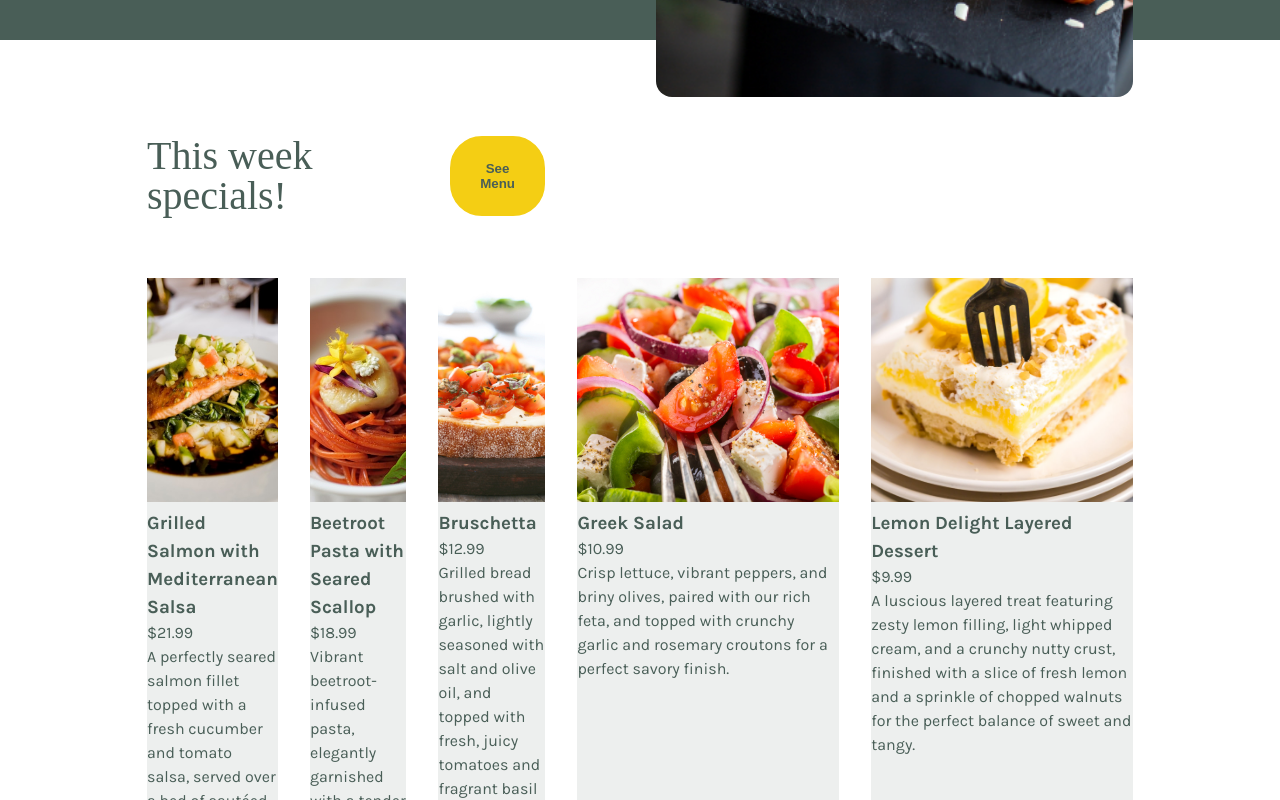
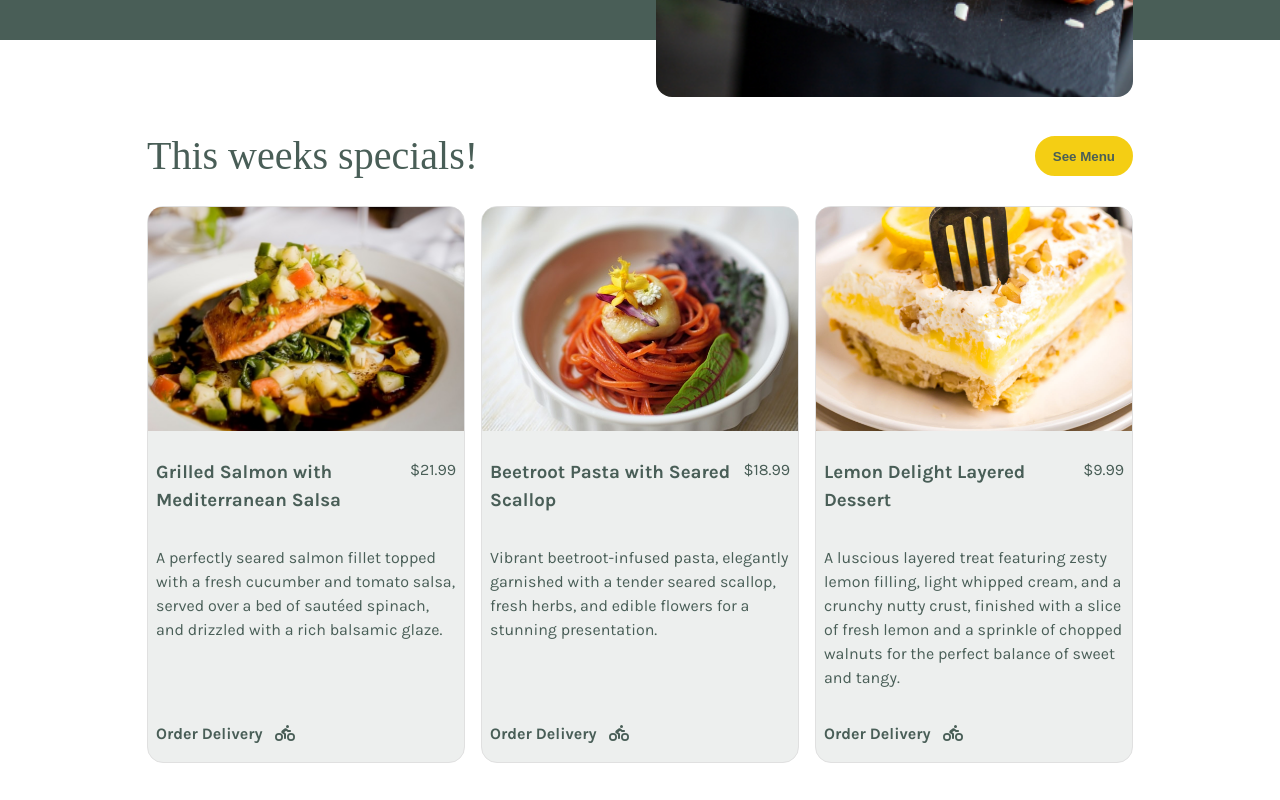
Before and after one commit to fcuevas6/Francisco-Little-Lemon-Website, a React (Create React App) app in the folder little-lemon/: page / in a window 1280 px wide. Shown: the part 500-1300 px from the top of the page. Built offline with nearby package versions, Linux system fonts and the light colour scheme; a web font is replaced by a local one.

Commit message:
Weekly Special Refactoring
Added grid template to weekly special section and mapped over menu items that are labeled as "isSpecial"

```diff
--- a/little-lemon/src/components/pages/data.js
+++ b/little-lemon/src/components/pages/data.js
@@ -10,29 +10,34 @@ export const meals = [
         image: salmonImg,
         price: "$21.99",
         description: "A perfectly seared salmon fillet topped with a fresh cucumber and tomato salsa, served over a bed of sautéed spinach, and drizzled with a rich balsamic glaze.",
+        isSpecial: true
     },
     {
         name: "Beetroot Pasta with Seared Scallop",
         image: pastaImg,
         price: "$18.99",
         description: "Vibrant beetroot-infused pasta, elegantly garnished with a tender seared scallop, fresh herbs, and edible flowers for a stunning presentation.",
+        isSpecial: true
     },
     {
         name: "Bruschetta",
         image: bruschettaImg,
         price: "$12.99",
         description: "Grilled bread brushed with garlic, lightly seasoned with salt and olive oil, and topped with fresh, juicy tomatoes and fragrant basil for a burst of Mediterranean flavor.",
+        isSpecial: false
     },
     {
         name: "Greek Salad",
         image: saladImg,
         price: "$10.99",
         description: "Crisp lettuce, vibrant peppers, and briny olives, paired with our rich feta, and topped with crunchy garlic and rosemary croutons for a perfect savory finish.",
+        isSpecial: false
     },
     {
         name: "Lemon Delight Layered Dessert",
         image: lemonImg,
         price: "$9.99",
         description: "A luscious layered treat featuring zesty lemon filling, light whipped cream, and a crunchy nutty crust, finished with a slice of fresh lemon and a sprinkle of chopped walnuts for the perfect balance of sweet and tangy.",
+        isSpecial: true
     }
 ]
--- a/little-lemon/src/components/pages/home/MealCard.css
+++ b/little-lemon/src/components/pages/home/MealCard.css
@@ -1,18 +1,31 @@
 .meal-card {
-    grid-column: auto;
-    grid-row: 2;
+    display: grid;
+    grid-template-rows: 2fr 0.75fr 1.5fr;
     min-height: 32rem;
-    padding-bottom: 2.5rem;
-    display: flex;
-    flex-direction: column;
     border-radius: 1rem;
     background-color: #EDEFEE;
+    border: 1px solid #e0e0e0;
+}
+
+.meal-card-heading {
+    display: flex;
+    justify-content: space-between;
+    padding: 1rem 0.5rem;
+}
+
+.meal-card > p {
+    padding: 1rem 0.5rem;
+}
+
+
+.meal-card > img {
+    width: 100%;
+    height: 14rem;
+    object-fit: cover;
+    border-radius: 0.9rem 0.9rem 0 0;
 
 }
 
-.meal-card-img img {
-    width: 100%;
-    height: 14rem;
-    object-fit: cover;
-
+span {
+    padding-left: 0.75rem;
 }
--- a/little-lemon/src/components/pages/home/MealCard.js
+++ b/little-lemon/src/components/pages/home/MealCard.js
@@ -1,19 +1,18 @@
 import "./MealCard.css"
+import { FontAwesomeIcon } from '@fortawesome/react-fontawesome'
+import { faPersonBiking } from '@fortawesome/free-solid-svg-icons'
 
 
-export default function MealCard({meal}) {
+export default function MealCard({ meal }) {
     return (
-        <article className="meal-card">
-            <div className="meal-card-img">
+        <div className="meal-card">
                 <img src={meal.image} alt={meal.name} />
-            </div>
-            <div className="meal-card-header">
-                <h3>{meal.name}</h3>
-                <span>{meal.price}</span>
-            </div>
-            <div className="meal-card-body">
+                <div className="meal-card-heading">
+                    <h3>{meal.name}</h3>
+                    <p>{meal.price}</p>
+                </div>
                 <p>{meal.description}</p>
-            </div>
-        </article>
+                <p><strong>Order Delivery</strong><span><FontAwesomeIcon icon={faPersonBiking}/></span></p>
+        </div>
     )
 }
--- a/little-lemon/src/components/pages/home/WeeklySpecials.css
+++ b/little-lemon/src/components/pages/home/WeeklySpecials.css
@@ -1,13 +1,17 @@
+
 .week-specials {
-    grid-template-columns: repeat(3, 1fr);
-    grid-template-rows: auto auto;
+    display: block;
 }
 
 .week-specials-header {
-    grid-column: 1 / 4;
-    grid-row: 1;
     display: flex;
     justify-content: space-between;
     align-content: center;
     margin-bottom: 1.875rem;
 }
+
+.meal-card-container {
+    display: grid;
+    grid-template-columns: repeat(3, 1fr);
+    gap: 1rem;
+}
--- a/little-lemon/src/components/pages/home/WeeklySpecials.js
+++ b/little-lemon/src/components/pages/home/WeeklySpecials.js
@@ -3,15 +3,19 @@ import MealCard from "./MealCard";
 import "./WeeklySpecials.css"
 
 export default function WeeklySpecials() {
+
+    const isWeeklySpecial = meals.filter(meal => meal.isSpecial === true)
     return (
-        <section className="container grid week-specials">
+        <section className="container week-specials">
             <div className="week-specials-header">
-            <h2>This week specials!</h2>
-            <button className="primary-btn">See Menu</button>
+                <h2>This weeks specials!</h2>
+                <button className="primary-btn">See Menu</button>
             </div>
-            {meals.map((meal, index) =>
-                <MealCard key={index} meal={meal} />
-            )}
+            <div className="meal-card-container" >
+                {isWeeklySpecial.map((meal, index) =>
+                    <MealCard key={index} meal={meal} />
+                )}
+            </div>
         </section>
 
     )
```
